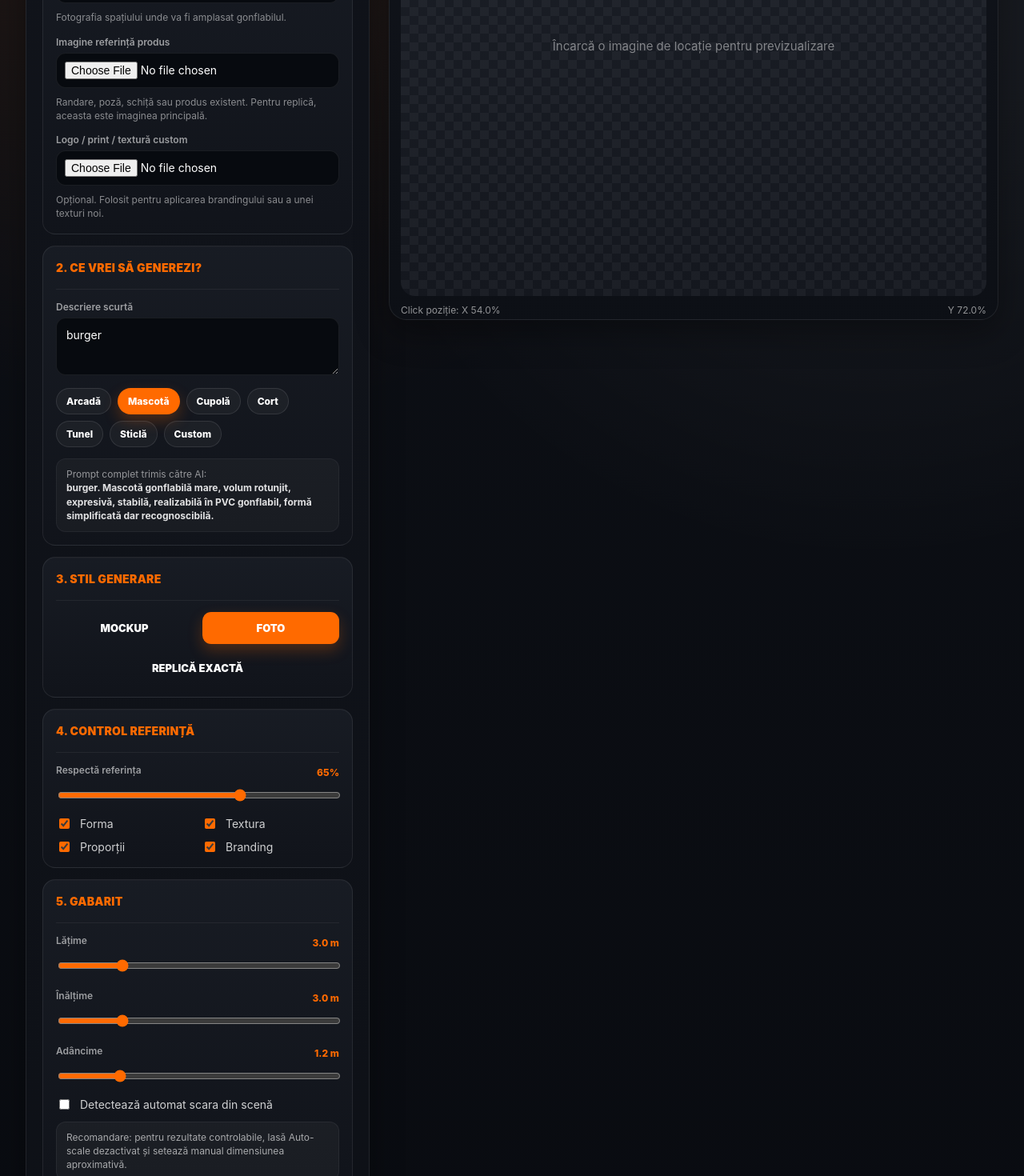
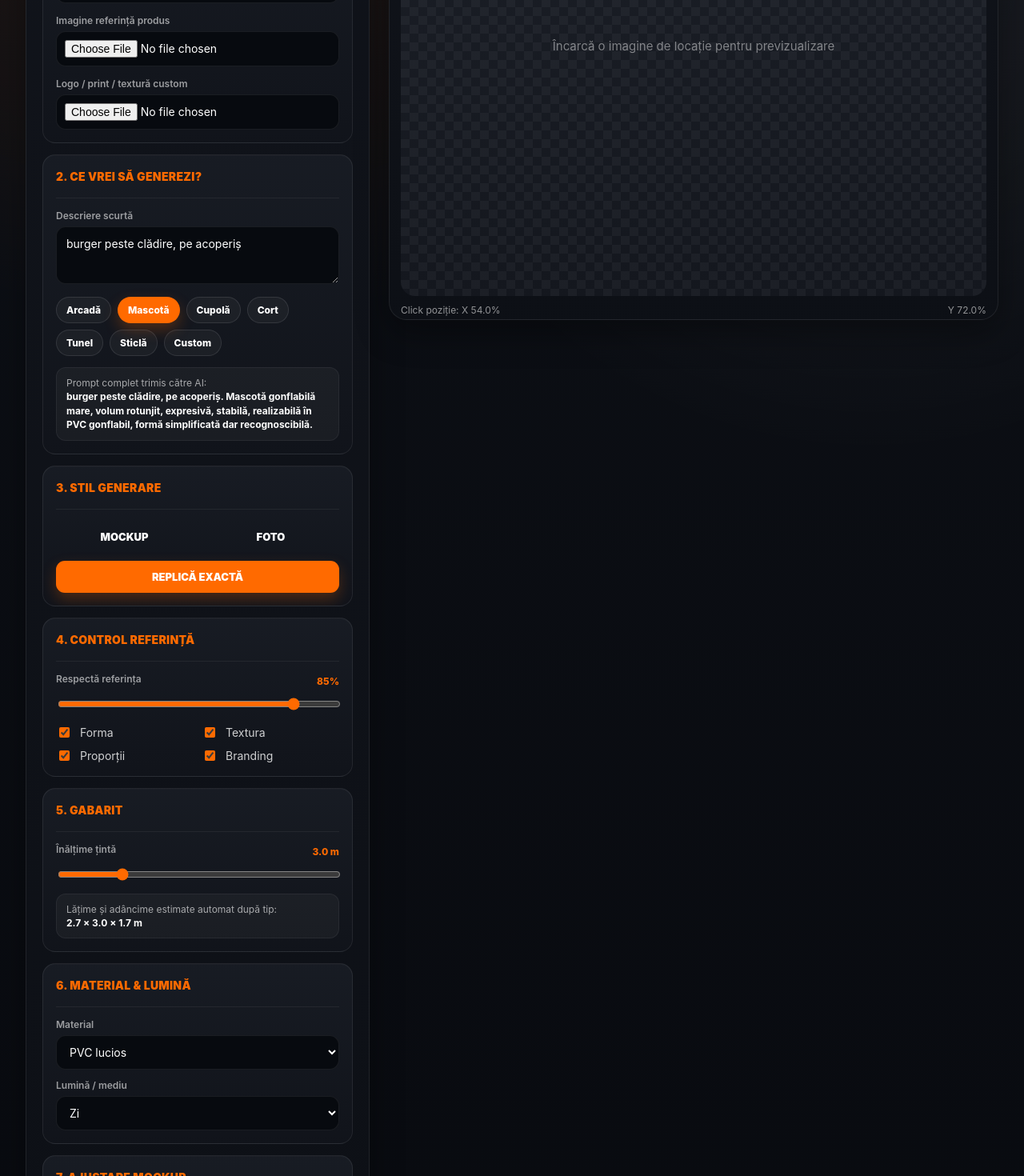
Before and after one commit to aztecinflatables/aztec-ai-configurator, a Next.js app: page / in a window 1280 px wide. Shown: the part 380-1850 px from the top of the page at 80% size. Built offline with nearby package versions, Linux system fonts and the light colour scheme.

Commit message:
Update page.tsx

```diff
--- a/app/page.tsx
+++ b/app/page.tsx
@@ -36,33 +36,60 @@ const PRODUCT_PRESETS: Record<ProductType, string> = {
         "Obiect gonflabil personalizat, realist, fabricabil, cu formă stabilă, material PVC profesional și proporții comerciale.",
 };
 
+function getDerivedDimensions(productType: ProductType, heightM: number) {
+    if (productType === "Arcadă") {
+        return { widthM: heightM * 1.25, depthM: heightM * 0.25 };
+    }
+
+    if (productType === "Mascotă") {
+        return { widthM: heightM * 0.9, depthM: heightM * 0.55 };
+    }
+
+    if (productType === "Cupolă") {
+        return { widthM: heightM * 1.8, depthM: heightM * 1.8 };
+    }
+
+    if (productType === "Cort") {
+        return { widthM: heightM * 1.5, depthM: heightM * 1.5 };
+    }
+
+    if (productType === "Tunel") {
+        return { widthM: heightM * 1.1, depthM: heightM * 2.2 };
+    }
+
+    if (productType === "Sticlă") {
+        return { widthM: heightM * 0.35, depthM: heightM * 0.35 };
+    }
+
+    return { widthM: heightM, depthM: heightM * 0.5 };
+}
+
 export default function Page() {
     const [sceneImage, setSceneImage] = useState<string | null>(null);
     const [sceneBase64, setSceneBase64] = useState<string | null>(null);
+    const [sceneNatural, setSceneNatural] = useState({ width: 1, height: 1 });
 
     const [refImage, setRefImage] = useState<string | null>(null);
     const [textureImage, setTextureImage] = useState<string | null>(null);
 
-    const [userPrompt, setUserPrompt] = useState("burger");
+    const [userPrompt, setUserPrompt] = useState("burger peste clădire, pe acoperiș");
     const [selectedProductType, setSelectedProductType] =
         useState<ProductType>("Mascotă");
 
-    const [generateMode, setGenerateMode] = useState<GenerateMode>("photo");
+    const [generateMode, setGenerateMode] = useState<GenerateMode>("replica");
 
-    const [respectReference, setRespectReference] = useState(65);
+    const [respectReference, setRespectReference] = useState(85);
     const [respectShape, setRespectShape] = useState(true);
     const [respectTexture, setRespectTexture] = useState(true);
     const [respectProportions, setRespectProportions] = useState(true);
     const [respectBranding, setRespectBranding] = useState(true);
 
-    const [widthM, setWidthM] = useState(3);
     const [heightM, setHeightM] = useState(3);
-    const [depthM, setDepthM] = useState(1.2);
-    const [autoScale, setAutoScale] = useState(false);
+    const derived = getDerivedDimensions(selectedProductType, heightM);
 
     const [material, setMaterial] = useState<MaterialMode>("PVC lucios");
     const [lighting, setLighting] = useState("Zi");
-    const [realism, setRealism] = useState(55);
+    const [realism, setRealism] = useState(45);
 
     const [overlayUrl, setOverlayUrl] = useState<string | null>(null);
     const [loading, setLoading] = useState(false);
@@ -128,13 +155,63 @@ export default function Page() {
         setError(null);
     };
 
+    const getContainedImageRect = () => {
+        const stage = previewRef.current;
+        if (!stage) return null;
+
+        const rect = stage.getBoundingClientRect();
+        const stageRatio = rect.width / rect.height;
+        const imageRatio = sceneNatural.width / sceneNatural.height;
+
+        let renderWidth = rect.width;
+        let renderHeight = rect.height;
+        let offsetX = 0;
+        let offsetY = 0;
+
+        if (imageRatio > stageRatio) {
+            renderWidth = rect.width;
+            renderHeight = rect.width / imageRatio;
+            offsetY = (rect.height - renderHeight) / 2;
+        } else {
+            renderHeight = rect.height;
+            renderWidth = rect.height * imageRatio;
+            offsetX = (rect.width - renderWidth) / 2;
+        }
+
+        return {
+            stageRect: rect,
+            imageLeft: rect.left + offsetX,
+            imageTop: rect.top + offsetY,
+            imageWidth: renderWidth,
+            imageHeight: renderHeight,
+        };
+    };
+
     const handlePreviewClick = (event: React.MouseEvent<HTMLDivElement>) => {
-        if (!previewRef.current || !sceneImage || loading) return;
+        if (!previewRef.current || !sceneImage || loading || overlayUrl) return;
 
-        const rect = previewRef.current.getBoundingClientRect();
+        const imageRect = getContainedImageRect();
+        if (!imageRect) return;
 
-        const x = ((event.clientX - rect.left) / rect.width) * 100;
-        const y = ((event.clientY - rect.top) / rect.height) * 100;
+        const clampedClientX = Math.max(
+            imageRect.imageLeft,
+            Math.min(imageRect.imageLeft + imageRect.imageWidth, event.clientX)
+        );
+
+        const clampedClientY = Math.max(
+            imageRect.imageTop,
+            Math.min(imageRect.imageTop + imageRect.imageHeight, event.clientY)
+        );
+
+        const x =
+            ((clampedClientX - imageRect.stageRect.left) /
+                imageRect.stageRect.width) *
+            100;
+
+        const y =
+            ((clampedClientY - imageRect.stageRect.top) /
+                imageRect.stageRect.height) *
+            100;
 
         setPosX(Math.max(0, Math.min(100, x)));
         setPosY(Math.max(0, Math.min(100, y)));
@@ -173,10 +250,10 @@ export default function Page() {
                         respectBranding,
                     },
                     dimensions: {
-                        widthM,
+                        widthM: derived.widthM,
                         heightM,
-                        depthM,
-                        autoScale,
+                        depthM: derived.depthM,
+                        autoScale: false,
                     },
                     material,
                     lighting,
@@ -238,10 +315,6 @@ export default function Page() {
                                 onChange={handleSceneUpload}
                             />
 
-                            <div className="aztec-help">
-                                Fotografia spațiului unde va fi amplasat gonflabilul.
-                            </div>
-
                             <div className="aztec-label" style={{ marginTop: 14 }}>
                                 Imagine referință produs
                             </div>
@@ -252,11 +325,6 @@ export default function Page() {
                                 onChange={handleRefUpload}
                             />
 
-                            <div className="aztec-help">
-                                Randare, poză, schiță sau produs existent. Pentru replică,
-                                aceasta este imaginea principală.
-                            </div>
-
                             <div className="aztec-label" style={{ marginTop: 14 }}>
                                 Logo / print / textură custom
                             </div>
@@ -266,11 +334,6 @@ export default function Page() {
                                 accept="image/png,image/jpeg,image/webp"
                                 onChange={handleTextureUpload}
                             />
-
-                            <div className="aztec-help">
-                                Opțional. Folosit pentru aplicarea brandingului sau a unei
-                                texturi noi.
-                            </div>
                         </div>
                     </section>
 
@@ -315,7 +378,10 @@ export default function Page() {
                                         <button
                                             key={chip}
                                             type="button"
-                                            onClick={() => setSelectedProductType(chip)}
+                                            onClick={() => {
+                                                setSelectedProductType(chip);
+                                                setOverlayUrl(null);
+                                            }}
                                             style={{
                                                 border: active
                                                     ? "1px solid rgba(255,106,0,0.95)"
@@ -340,13 +406,7 @@ export default function Page() {
                                 })}
                             </div>
 
-                            <div
-                                className="aztec-info-box"
-                                style={{
-                                    marginTop: 14,
-                                    opacity: 0.88,
-                                }}
-                            >
+                            <div className="aztec-info-box" style={{ marginTop: 14 }}>
                                 Prompt complet trimis către AI:
                                 <br />
                                 <strong style={{ color: "#FFFFFF" }}>
@@ -498,34 +558,13 @@ export default function Page() {
                         <div className="aztec-section-content">
                             <div className="aztec-section-line" />
 
-                            <div className="aztec-slider-block">
-                                <div>
                             <div className="aztec-slider-header">
-                                        <div className="aztec-label">Lățime</div>
-                                        <div className="aztec-slider-value">
-                                            {widthM.toFixed(1)} m
-                                        </div>
-                                    </div>
-                                    <input
-                                        className="aztec-slider"
-                                        type="range"
-                                        min={0.5}
-                                        max={12}
-                                        step={0.1}
-                                        value={widthM}
-                                        onChange={(e) =>
-                                            setWidthM(Number(e.target.value))
-                                        }
-                                    />
-                                </div>
-
-                                <div>
-                                    <div className="aztec-slider-header">
-                                        <div className="aztec-label">Înălțime</div>
+                                <div className="aztec-label">Înălțime țintă</div>
                                 <div className="aztec-slider-value">
                                     {heightM.toFixed(1)} m
                                 </div>
                             </div>
+
                             <input
                                 className="aztec-slider"
                                 type="range"
@@ -533,50 +572,20 @@ export default function Page() {
                                 max={12}
                                 step={0.1}
                                 value={heightM}
-                                        onChange={(e) =>
-                                            setHeightM(Number(e.target.value))
-                                        }
+                                onChange={(e) => {
+                                    setHeightM(Number(e.target.value));
+                                    setOverlayUrl(null);
+                                }}
                             />
-                                </div>
-
-                                <div>
-                                    <div className="aztec-slider-header">
-                                        <div className="aztec-label">Adâncime</div>
-                                        <div className="aztec-slider-value">
-                                            {depthM.toFixed(1)} m
-                                        </div>
-                                    </div>
-                                    <input
-                                        className="aztec-slider"
-                                        type="range"
-                                        min={0.2}
-                                        max={5}
-                                        step={0.1}
-                                        value={depthM}
-                                        onChange={(e) =>
-                                            setDepthM(Number(e.target.value))
-                                        }
-                                    />
-                                </div>
-                            </div>
-
-                            <label
-                                className="aztec-checkbox-row"
-                                style={{ marginTop: 14 }}
-                            >
-                                <input
-                                    className="aztec-checkbox"
-                                    type="checkbox"
-                                    checked={autoScale}
-                                    onChange={(e) => setAutoScale(e.target.checked)}
-                                />
-                                Detectează automat scara din scenă
-                            </label>
 
                             <div className="aztec-info-box" style={{ marginTop: 12 }}>
-                                Recomandare: pentru rezultate controlabile, lasă
-                                Auto-scale dezactivat și setează manual dimensiunea
-                                aproximativă.
+                                Lățime și adâncime estimate automat după tip:
+                                <br />
+                                <strong style={{ color: "#FFFFFF" }}>
+                                    {derived.widthM.toFixed(1)} ×{" "}
+                                    {heightM.toFixed(1)} ×{" "}
+                                    {derived.depthM.toFixed(1)} m
+                                </strong>
                             </div>
                         </div>
                     </section>
@@ -593,9 +602,10 @@ export default function Page() {
                             <select
                                 className="aztec-select"
                                 value={material}
-                                onChange={(e) =>
-                                    setMaterial(e.target.value as MaterialMode)
-                                }
+                                onChange={(e) => {
+                                    setMaterial(e.target.value as MaterialMode);
+                                    setOverlayUrl(null);
+                                }}
                             >
                                 <option>PVC lucios</option>
                                 <option>PVC mat</option>
@@ -610,7 +620,10 @@ export default function Page() {
                             <select
                                 className="aztec-select"
                                 value={lighting}
-                                onChange={(e) => setLighting(e.target.value)}
+                                onChange={(e) => {
+                                    setLighting(e.target.value);
+                                    setOverlayUrl(null);
+                                }}
                             >
                                 <option>Zi</option>
                                 <option>Golden hour</option>
@@ -634,6 +647,7 @@ export default function Page() {
                                     {overlayScale}%
                                 </div>
                             </div>
+
                             <input
                                 className="aztec-slider"
                                 type="range"
@@ -654,6 +668,7 @@ export default function Page() {
                                     {rotation}°
                                 </div>
                             </div>
+
                             <input
                                 className="aztec-slider"
                                 type="range"
@@ -674,19 +689,18 @@ export default function Page() {
                                 </div>
                                 <div className="aztec-slider-value">{realism}%</div>
                             </div>
+
                             <input
                                 className="aztec-slider"
                                 type="range"
                                 min={0}
                                 max={100}
                                 value={realism}
-                                onChange={(e) => setRealism(Number(e.target.value))}
+                                onChange={(e) => {
+                                    setRealism(Number(e.target.value));
+                                    setOverlayUrl(null);
+                                }}
                             />
-
-                            <div className="aztec-info-box" style={{ marginTop: 12 }}>
-                                Recomandare: 35–60 pentru produse curate. Peste 75
-                                poate adăuga prea multe deformări/cute.
-                            </div>
                         </div>
                     </section>
 
@@ -734,6 +748,12 @@ export default function Page() {
                             className="aztec-preview-image"
                             src={sceneImage}
                             alt="Scenă"
+                            onLoad={(event) => {
+                                setSceneNatural({
+                                    width: event.currentTarget.naturalWidth,
+                                    height: event.currentTarget.naturalHeight,
+                                });
+                            }}
                         />
                     )}
 
@@ -794,8 +814,7 @@ export default function Page() {
                                         lineHeight: 1.4,
                                     }}
                                 >
-                                    AI-ul folosește promptul, referința și setările
-                                    selectate. Nu închide pagina.
+                                    Se folosește poziția marcată. Nu închide pagina.
                                 </div>
                             </div>
                         </div>
@@ -827,7 +846,7 @@ export default function Page() {
                         </>
                     )}
 
-                    {sceneImage && (
+                    {sceneImage && !overlayUrl && !loading && (
                         <div
                             className="aztec-position-dot"
                             style={{
```
Lines whose indentation alone changed are shown as unchanged.
